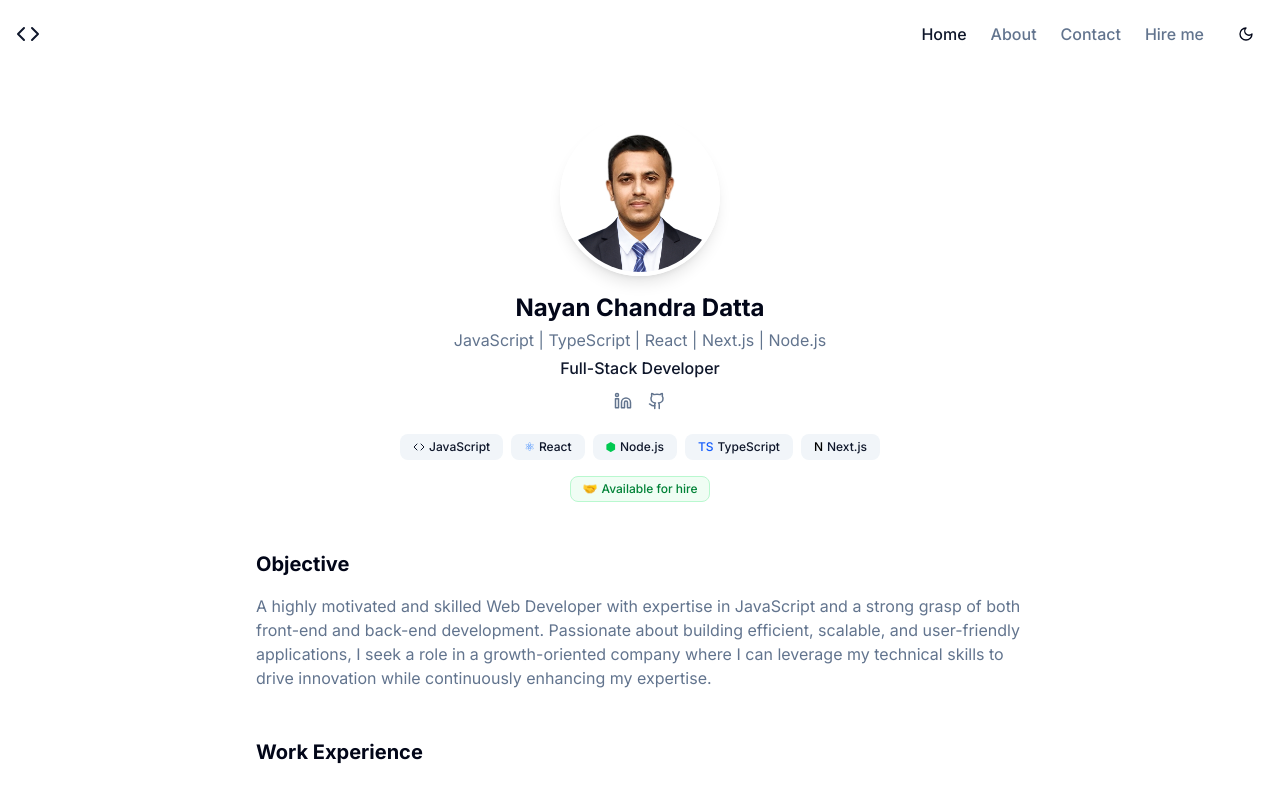
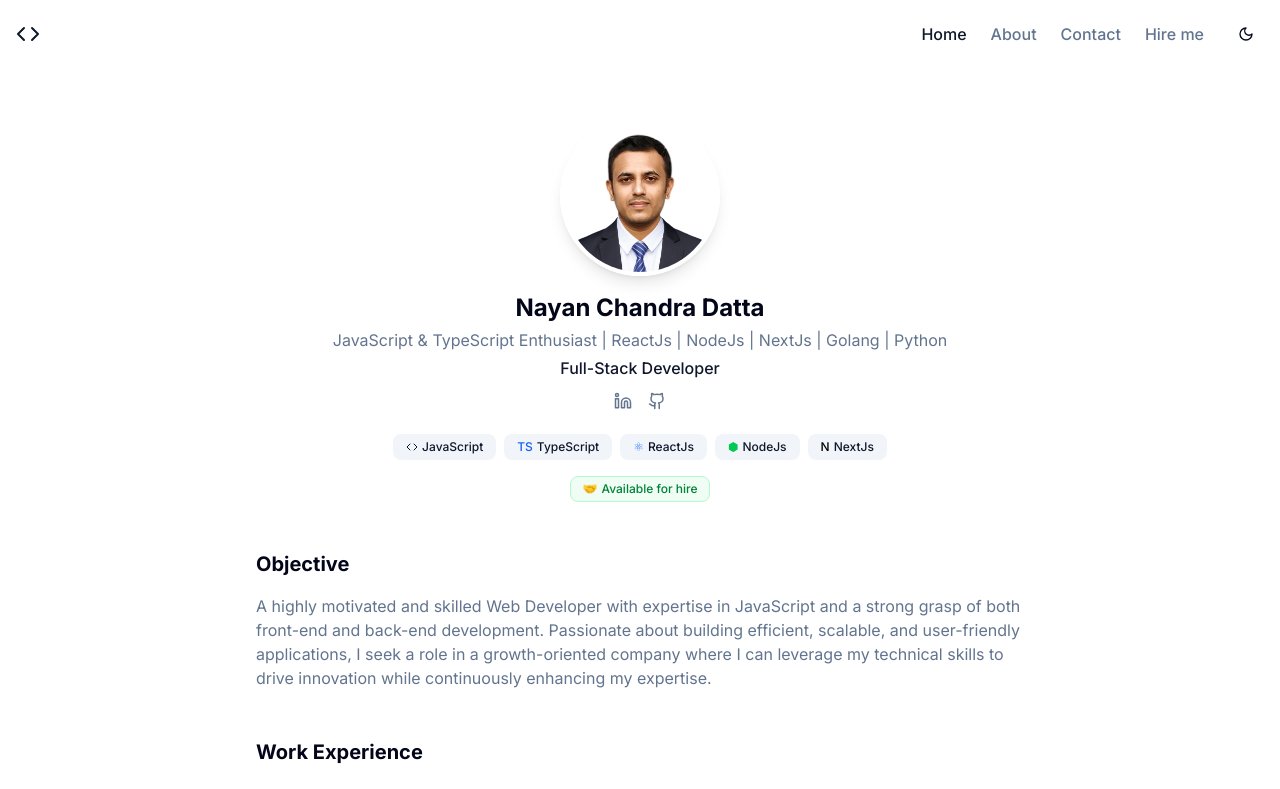
Before and after one commit to nchdatta/personal-portfolio-nextjs, a Next.js app: page / in a window 1280 px wide. Shown: the top 789 px of the page. Built offline with nearby package versions, Linux system fonts and the light colour scheme.

Commit message:
fix: update tagline and skill names for consistency and clarity

```diff
--- a/src/data/home_data.ts
+++ b/src/data/home_data.ts
@@ -1,7 +1,8 @@
 export const profileData = {
   name: "Nayan Chandra Datta",
   title: "Full-Stack Developer",
-  tagline: "JavaScript | TypeScript | React | Next.js | Node.js",
+  tagline:
+    "JavaScript & TypeScript Enthusiast | ReactJs | NodeJs | NextJs | Golang | Python",
   bio: "A highly motivated and skilled Web Developer with expertise in JavaScript and a strong grasp of both front-end and back-end development.",
   avatarUrl: "/nayanchdatta.jpg?height=160&width=160",
   location: "Sector 10, Uttara, Dhaka - 1230",
@@ -16,10 +17,10 @@ export const profileData = {
   },
   skills: [
     { id: 1, name: "JavaScript", icon: "code" },
-    { id: 2, name: "React", icon: "react" },
-    { id: 3, name: "Node.js", icon: "node" },
-    { id: 4, name: "TypeScript", icon: "ts" },
-    { id: 5, name: "Next.js", icon: "next" },
+    { id: 2, name: "TypeScript", icon: "ts" },
+    { id: 3, name: "ReactJs", icon: "react" },
+    { id: 4, name: "NodeJs", icon: "node" },
+    { id: 5, name: "NextJs", icon: "next" },
   ],
 };
 
```
